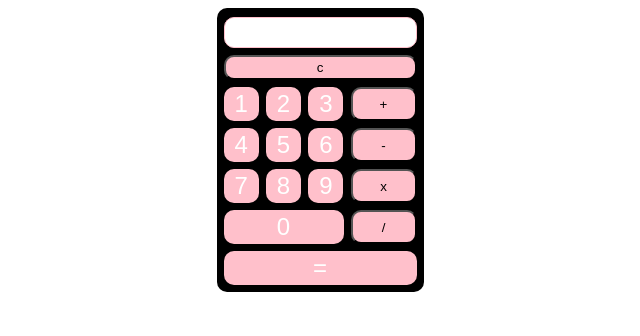
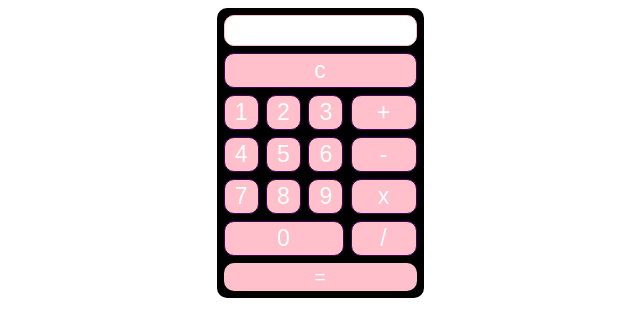
Before and after one commit to jabbaum/calculator, a plain HTML site: page index.html in a window 1280 px wide. Shown: the whole page, without its empty margins (320-960 px from the left). Drawn offline with Linux system fonts and the light colour scheme.

Commit message:
changed button styling to match style goals

```diff
--- a/script.js
+++ b/script.js
@@ -83,7 +83,7 @@ function handleEquals(e) {
 }
 
 for(let i = 1; i <= 10; i++) {
-    button = document.createElement('div');
+    button = document.createElement('button');
     if(i === 10) {
         button.id = '0';
         button.textContent = '0';
--- a/style.css
+++ b/style.css
@@ -7,9 +7,9 @@ body {
     background-color: #000;
     color: #fff;
     border-radius: 3px;
-    font-size: 1.5em;
+    text-align: center;
+    font-size: 1.2em;
     font-family: sans-serif;
-    text-align: center;
     padding: 7px;
     display: flex;
     flex-direction: column;
@@ -51,3 +51,15 @@ body {
     flex-grow: 1;
     gap: 7px;
 }
+button {
+    font-size: 1.2em;
+    font-family: sans-serif;
+    color: #fff;
+    margin: 0;
+    padding: 0;
+    border: 1px solid #41025a;
+}
+button:hover {
+    background-color: rgb(247, 218, 223);
+    border: 1px solid #a52bd5;
+}
```
